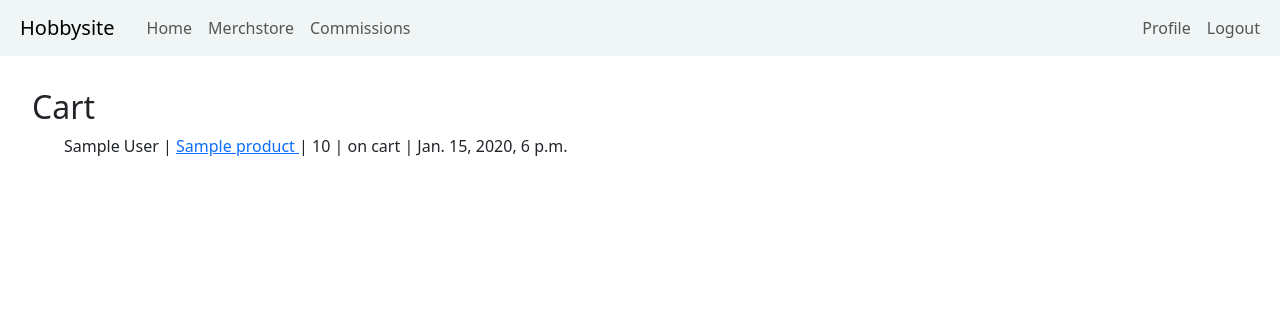
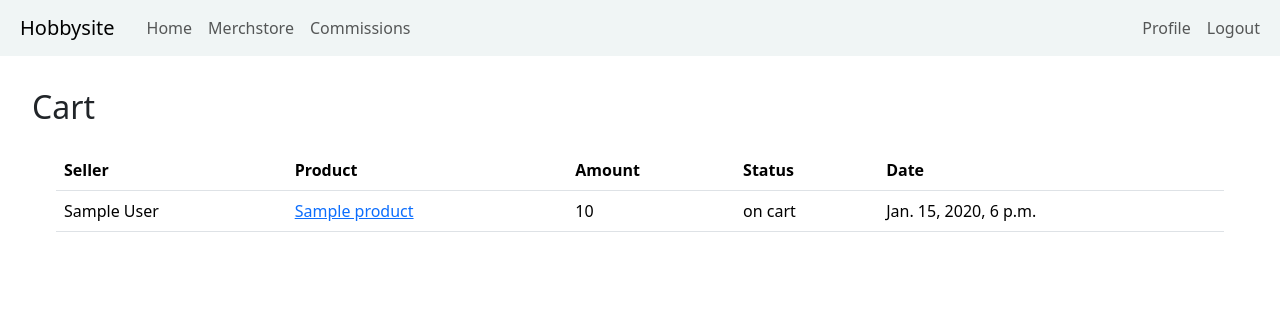
Before and after one commit to tttrono/hobbysite-F-20, a Django app: page /merchstore/cart in a window 1280 px wide. Shown: the top 316 px of the page. Run offline with Django 4.2, Linux system fonts and the light colour scheme; a user stored in the database is signed in; tables that the repository leaves empty hold one stand-in row (values such as "Sample post"); some libraries are stand-ins or nearby versions.

Commit message:
Used tables for Cart view and Transaction list view.

```diff
--- a/hobbysite/merchstore/templates/cart.html
+++ b/hobbysite/merchstore/templates/cart.html
@@ -7,16 +7,35 @@
 	<div class="content">
 
         <h2> Cart </h2>
-		<ul>
+
+		<div style="margin: 24px;">
 			{% if buyer_transactions %}
+			<table class="table">
+			  	<thead>
+			    	<tr>
+						<th scope="col"> Seller </th>
+					    <th scope="col"> Product </th>
+					    <th scope="col"> Amount </th>
+					    <th scope="col"> Status </th>
+						<th scope="col"> Date </th>
+			    	</tr>
+			  	</thead>
+			  	<tbody>
 				{% for transaction in buyer_transactions %}
-					{{ transaction.product.owner }} | <a href="{{ transaction.product.get_absolute_url }}"> {{ transaction.product }} </a> | {{ transaction.amount }} | {{ transaction.status }} | {{ transaction.created_on }} <br>
+					<tr>
+				      	<td> {{ transaction.product.owner }} </th>
+				      	<td> <a href="{{ transaction.product.get_absolute_url }}"> {{ transaction.product }} </a> </td>
+				      	<td> {{ transaction.amount }} </td>
+				      	<td> {{ transaction.status }} </td>
+					  	<td> {{ transaction.created_on }} </td>
+					</tr>
 				{% endfor %}
+			  	</tbody>
+			</table>
 			{% else %}
 				No transactions yet. <br>
 			{% endif %}
-
-        </ul>
+		</div>
 
 	</div>
 
```
Also changed, not shown: hobbysite/merchstore/templates/transactions.html (+23 -5 lines).
